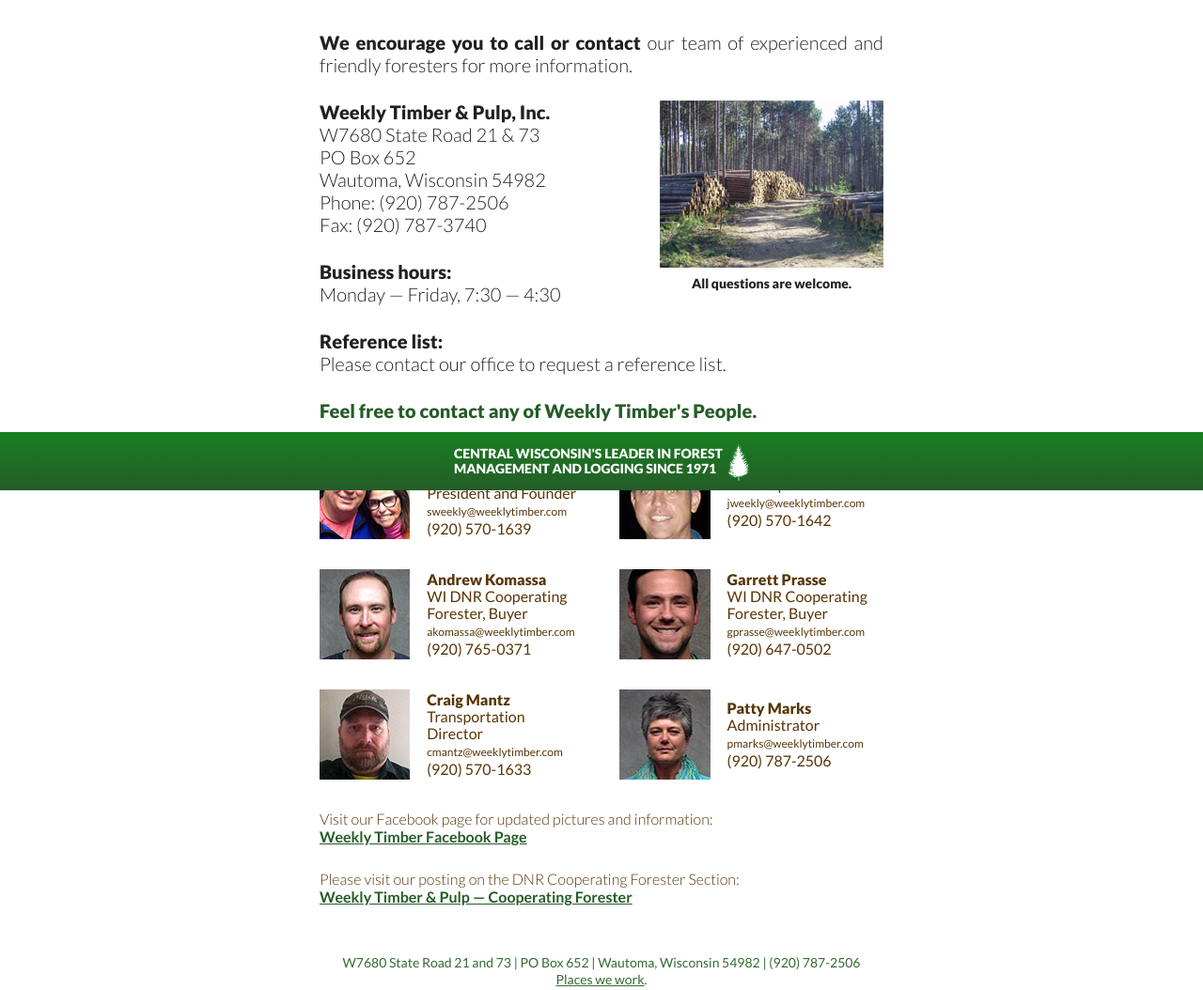
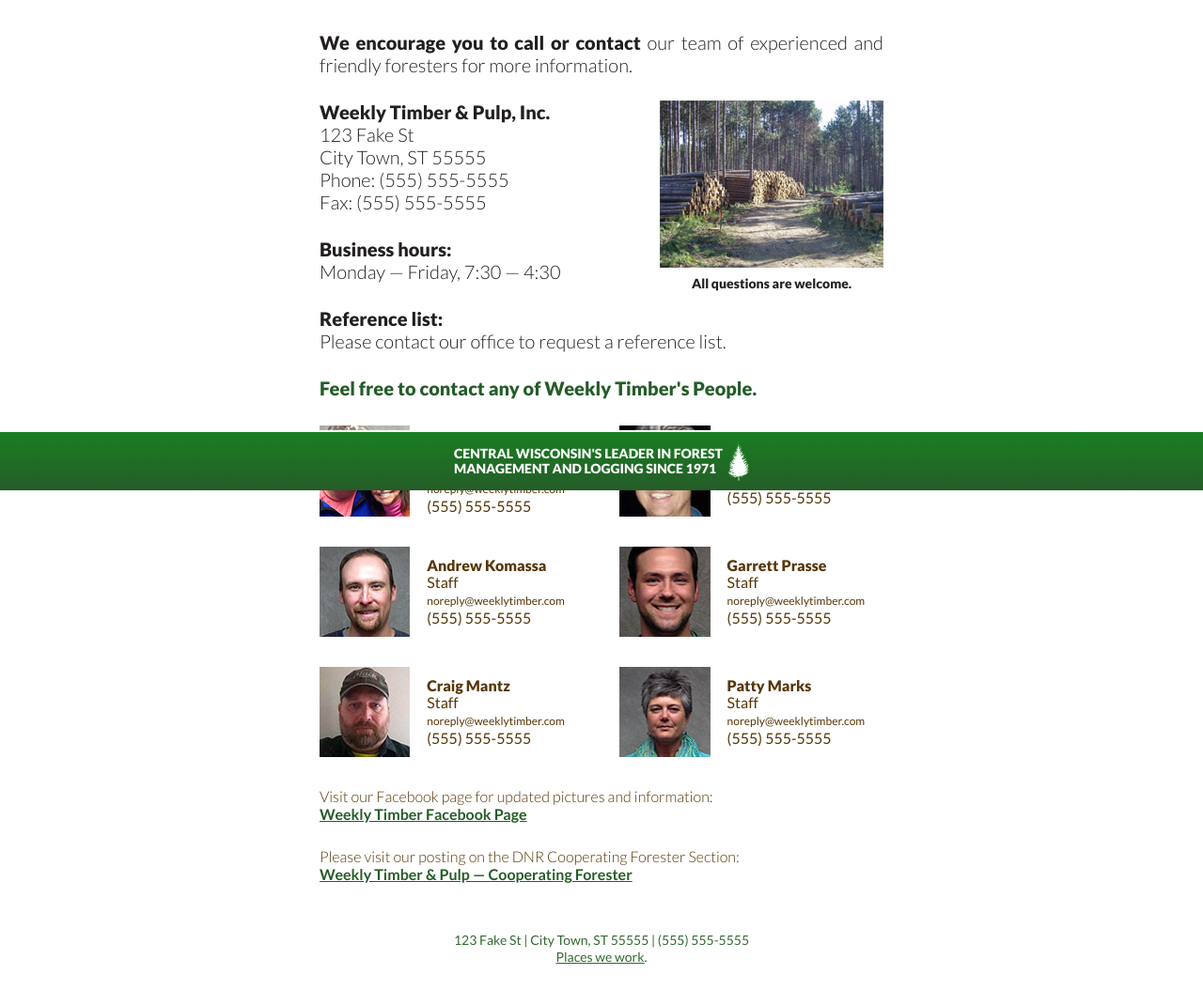
Before and after one commit to webopt/ch12-gulp, a website: page src/contact-us.html in a window 1280 px wide. Shown: the part 278-1332 px from the top of the page at 94% size. Drawn offline with nearby package versions, Linux system fonts and the light colour scheme; files that its build step writes are made by us from their sources.

Commit message:
Tweaking copy.

```diff
--- a/src/contact-us.html
+++ b/src/contact-us.html
@@ -20,8 +20,8 @@
 					<a href="https://facebook.com/weeklytimber" class="social" target="_blank"><img class="icon" src="img/icon-facebook.svg" alt="Facebook" title="Facebook"></a>
 					<a href="https://twitter.com/WeeklyTimber" class="social" target="_blank"><img class="icon" src="img/icon-twitter.svg" alt="Twitter" title="Twitter"></a>
 				</section>
-				<a class="phone" href="tel:+1-920-787-2506">920-787-2506</a>
-				<a class="email" href="mailto:info@weeklytimber.com">info@weeklytimber.com</a>
+				<a class="phone" href="tel:+1-555-555-5555">555-555-5555</a>
+				<a class="email" href="mailto:noreply@weeklytimber.com">noreply@weeklytimber.com</a>
 			</div>
 		</header>
 		<a href="index.html"><img id="mainLogo" src="img/logo.svg" alt="Weekly Timber &amp; Pulp"></a>
@@ -38,11 +38,10 @@
 			</aside>
 			<p class="introCopy">
 				<b>Weekly Timber &amp; Pulp, Inc.</b><br>
-				W7680 State Road 21 &amp; 73<br>
-				PO Box 652<br>
-				Wautoma, Wisconsin 54982<br>
-				Phone: (920) 787-2506<br>
-				Fax: (920) 787-3740
+				123 Fake St<br>
+				City Town, ST 55555<br>
+				Phone: (555) 555-5555<br>
+				Fax: (555) 555-5555
 			</p>
 			<p class="introCopy">
 				<b>Business hours:</b><br>
@@ -59,54 +58,54 @@
 						<img class="photo" src="img/contact/steve-cheryl.jpg" srcset="img/contact/steve-cheryl.jpg 1x, img/contact/steve-cheryl@2x.jpg 2x" alt="Stevan &amp; Cheryl Weekly">
 						<p class="details">
 							<b>Stevan &amp; Cheryl Weekly</b><br>
-							President and Founder<br>
-							<a class="email" href="mailto:sweekly@weeklytimber.com">sweekly@weeklytimber.com</a><br>
-							(920) 570-1639
+							Staff<br>
+							<a class="email" href="mailto:noreply@weeklytimber.com">noreply@weeklytimber.com</a><br>
+							(555) 555-5555
 						</p>
 					</li>
 					<li class="contact">
 						<img class="photo" src="img/contact/jason.jpg" srcset="img/contact/jason.jpg 1x, img/contact/jason@2x.jpg 2x" alt="Jason Weekly">
 						<p class="details">
 							<b>Jason Weekly</b><br>
-							VP of Operations<br>
-							<a class="email" href="mailto:jweekly@weeklytimber.com">jweekly@weeklytimber.com</a><br>
-							(920) 570-1642
+							Staff<br>
+							<a class="email" href="mailto:noreply@weeklytimber.com">noreply@weeklytimber.com</a><br>
+							(555) 555-5555
 						</p>
 					</li>
 					<li class="contact">
 						<img class="photo" src="img/contact/andrew.jpg" srcset="img/contact/andrew.jpg 1x, img/contact/andrew@2x.jpg 2x" alt="Andrew Komassa">
 						<p class="details">
 							<b>Andrew Komassa</b><br>
-							WI DNR Cooperating Forester, Buyer<br>
-							<a class="email" href="mailto:akomassa@weeklytimber.com">akomassa@weeklytimber.com</a><br>
-							(920) 765-0371
+							Staff<br>
+							<a class="email" href="mailto:noreply@weeklytimber.com">noreply@weeklytimber.com</a><br>
+							(555) 555-5555
 						</p>
 					</li>
 					<li class="contact">
 						<img class="photo" src="img/contact/garrett.jpg" srcset="img/contact/garrett.jpg 1x, img/contact/garrett@2x.jpg 2x" alt="Garrett Prasse">
 						<p class="details">
 							<b>Garrett Prasse</b><br>
-							WI DNR Cooperating Forester, Buyer<br>
-							<a class="email" href="mailto:gprasse@weeklytimber.com">gprasse@weeklytimber.com</a><br>
-							(920) 647-0502
+							Staff<br>
+							<a class="email" href="mailto:noreply@weeklytimber.com">noreply@weeklytimber.com</a><br>
+							(555) 555-5555
 						</p>
 					</li>
 					<li class="contact">
 						<img class="photo" src="img/contact/craig.jpg" srcset="img/contact/craig.jpg 1x, img/contact/craig@2x.jpg 2x" alt="Craig Mantz">
 						<p class="details">
 							<b>Craig Mantz</b><br>
-							Transportation Director<br>
-							<a class="email" href="mailto:cmantz@weeklytimber.com">cmantz@weeklytimber.com</a><br>
-							(920) 570-1633
+							Staff<br>
+							<a class="email" href="mailto:noreply@weeklytimber.com">noreply@weeklytimber.com</a><br>
+							(555) 555-5555
 						</p>
 					</li>
 					<li class="contact">
 						<img class="photo" src="img/contact/patty.jpg" srcset="img/contact/patty.jpg 1x, img/contact/patty@2x.jpg 2x" alt="Patty Marks">
 						<p class="details">
 							<b>Patty Marks</b><br>
-							Administrator<br>
-							<a class="email" href="mailto:pmarks@weeklytimber.com">pmarks@weeklytimber.com</a><br>
-							(920) 787-2506
+							Staff<br>
+							<a class="email" href="mailto:noreply@weeklytimber.com">noreply@weeklytimber.com</a><br>
+							(555) 555-5555
 						</p>
 					</li>
 				</ul>
@@ -121,7 +120,7 @@
 			</div>
 		</section>
 		<p id="address">
-			W7680 State Road 21 and 73 | PO Box 652 | Wautoma, Wisconsin 54982 | <a href="tel:+1-920-787-2506">(920) 787-2506</a><br>
+			123 Fake St | City Town, ST 55555 | <a href="tel:+1-555-555-5555">(555) 555-5555</a><br>
 			<u><a href="locations.html">Places we work</a></u>.
 		</p>
 		<footer>
```
Also changed, not shown: src/index.html (+3 -3 lines), src/locations.html (+3 -3 lines), src/our-process.html (+3 -3 lines), src/our-work.html (+3 -3 lines).
